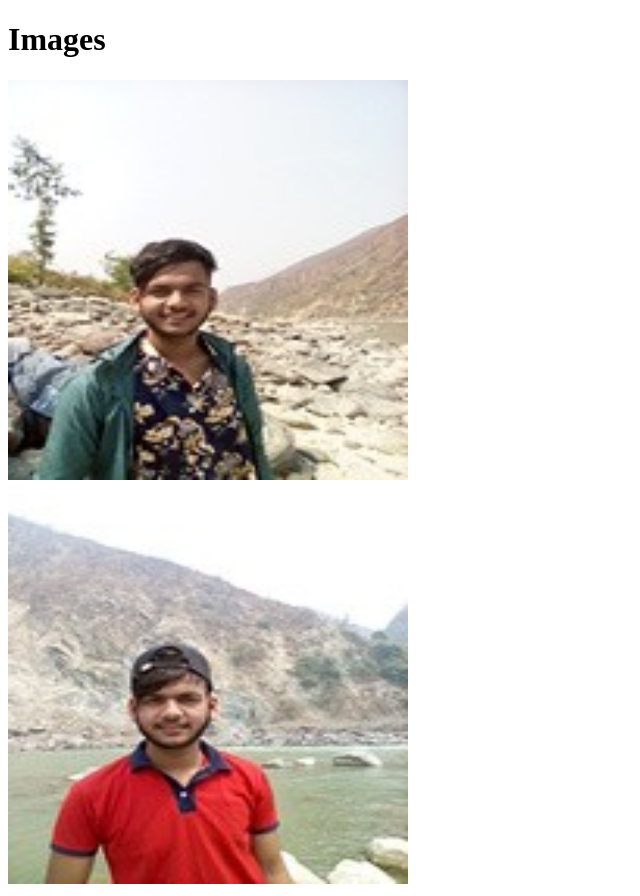
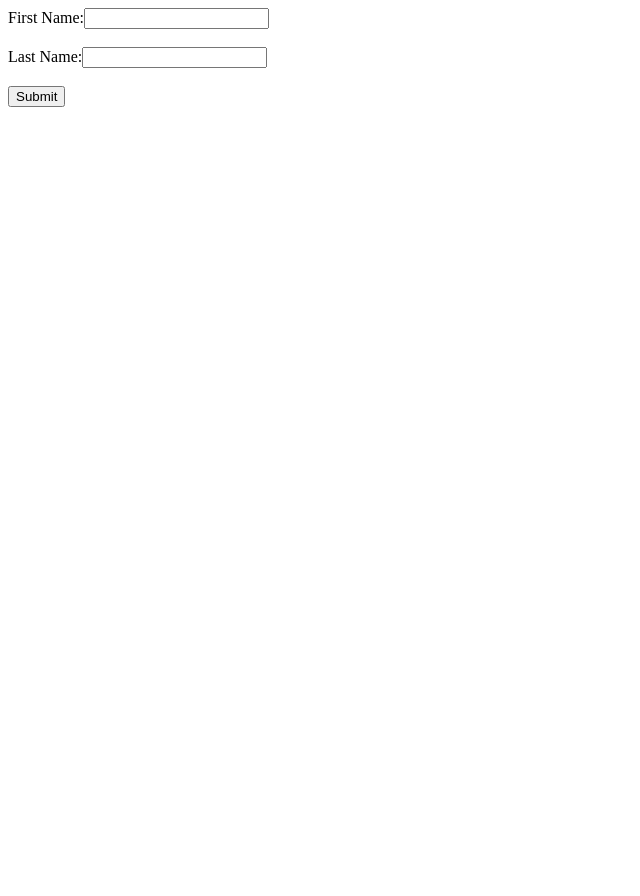
Before and after one commit to pahadirostik1/React_Learning, a React (Vite) app: page / in a window 1280 px wide. Shown: the whole page, without its empty margins (0-640 px from the left). After the commit the page ends 800 px from the top, so only its background shows below. Built offline with nearby package versions, Linux system fonts and the light colour scheme.

Commit message:
Form Making

```diff
--- a/src/App.jsx
+++ b/src/App.jsx
@@ -7,6 +7,7 @@ import LearnCustomHook from "./components/LearnCustomHook";
 import LearnEvent from "./components/LearnEvent";
 import LearnExternalCSS1 from "./components/LearnExternalCSS1";
 import LearnExternalCSS2 from "./components/LearnExternalCSS2";
+import LearnForm from "./components/LearnForm";
 import LearnInlineCSS from "./components/LearnInlineCSS";
 import LearnJSX from "./components/LearnJSX"
 import LearnLiftingStateUp from "./components/LearnLiftingStateUp";
@@ -46,7 +47,8 @@ function App() {
     <LearnExternalCSS2/> */}
     {/* <LearnCSSModule1/>
       <LearnCSSModule2/> */}
-      <LearnUseOfImage/>
+      {/* <LearnUseOfImage/> */}
+      <LearnForm/>
     </>
   )
 }
--- /dev/null
+++ b/src/components/LearnForm.jsx
@@ -0,0 +1,51 @@
+ import { useState } from "react"
+
+const LearnForm = () => {
+    // const [firstName,setFirstName]=useState('');
+    // const [lastName,setLastName]=useState('');
+    // const handleFirstName=(e)=>{
+    //     setFirstName(e.target.Value);
+    // }
+    // const handleLastName=(e)=>{
+    //     setLastName(e.target.Value);
+    // }
+
+    const [formData,setFormData]=useState({
+      firstName: '',
+       lastName: ''
+    })
+
+    const handleChange=(e)=>{
+      setFormData({...formData, [e.target.name]:e.target.value})
+    }
+
+    // Handle Form on Submit
+    const handleFormSubmit=(e)=>{
+      e.preventDefault();
+      console.log("Submit Button Clicked", formData)
+    }
+  return (
+    <>
+    {/* Handle element one by one */}
+      {/* <form action="">
+        <label htmlFor="first">First Name:</label>
+        <input type="text" id="first" name="firstName" Value={firstName} onChange={handleFirstName}/><br/><br/>
+        <label htmlFor="last">Last Name:</label>
+         <input type="text" id="last" name="lastName" Value={lastName} onChange={handleLastName}/><br/><br/>
+
+      </form> */}
+
+
+        {/* Handle all elements at once */}
+      <form action="" onSubmit={handleFormSubmit}>
+        <label htmlFor="first">First Name:</label>
+        <input type="text" id="first" name="firstName" value={formData.firstName} onChange={handleChange}/><br/><br/>
+        <label htmlFor="last">Last Name:</label>
+         <input type="text" id="last" name="lastName" value={formData.lastName} onChange={handleChange}/><br/><br/>
+        <button type='submit'> Submit</button>
+      </form>
+    </>
+  )
+}
+
+export default LearnForm
```
